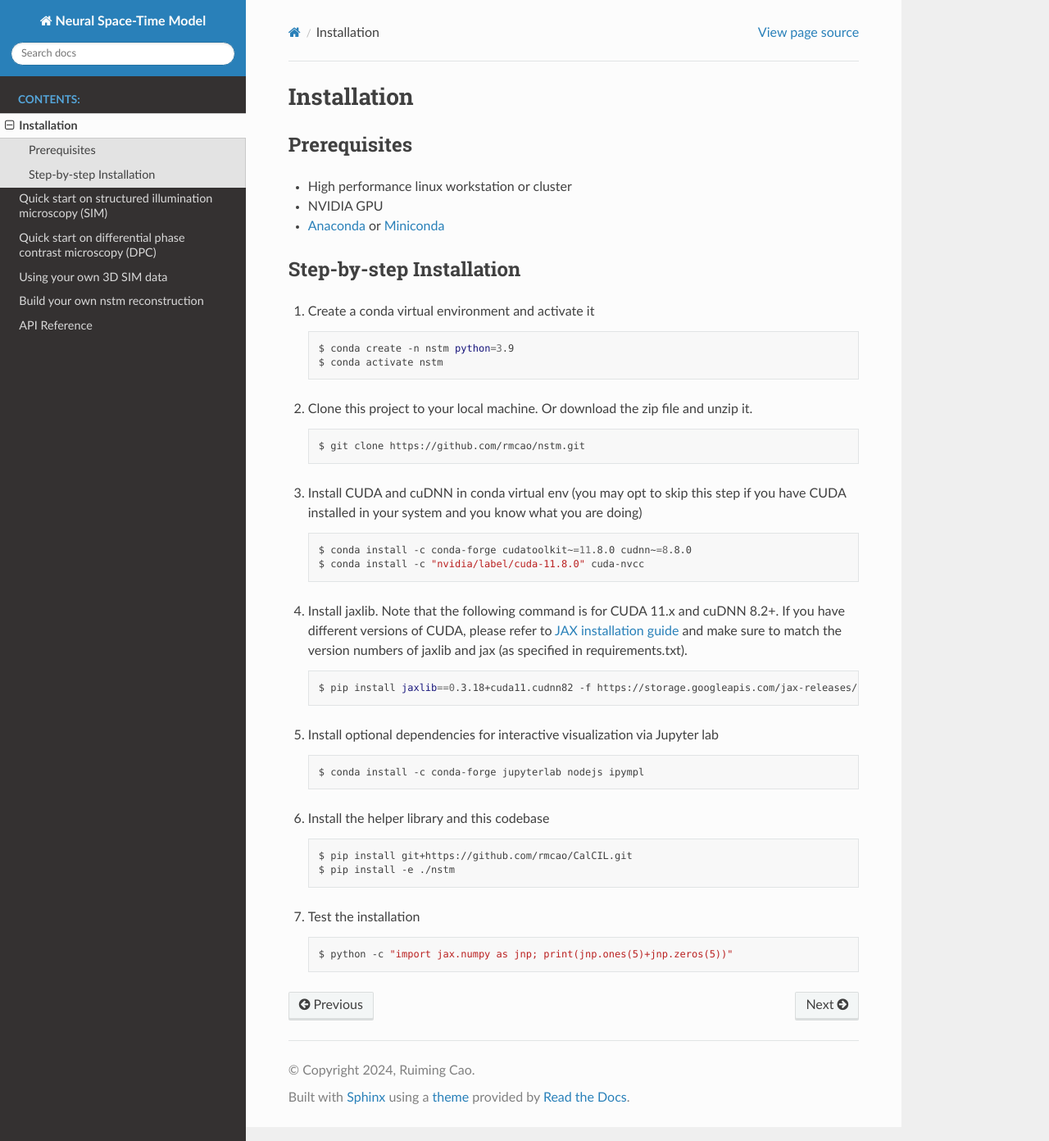
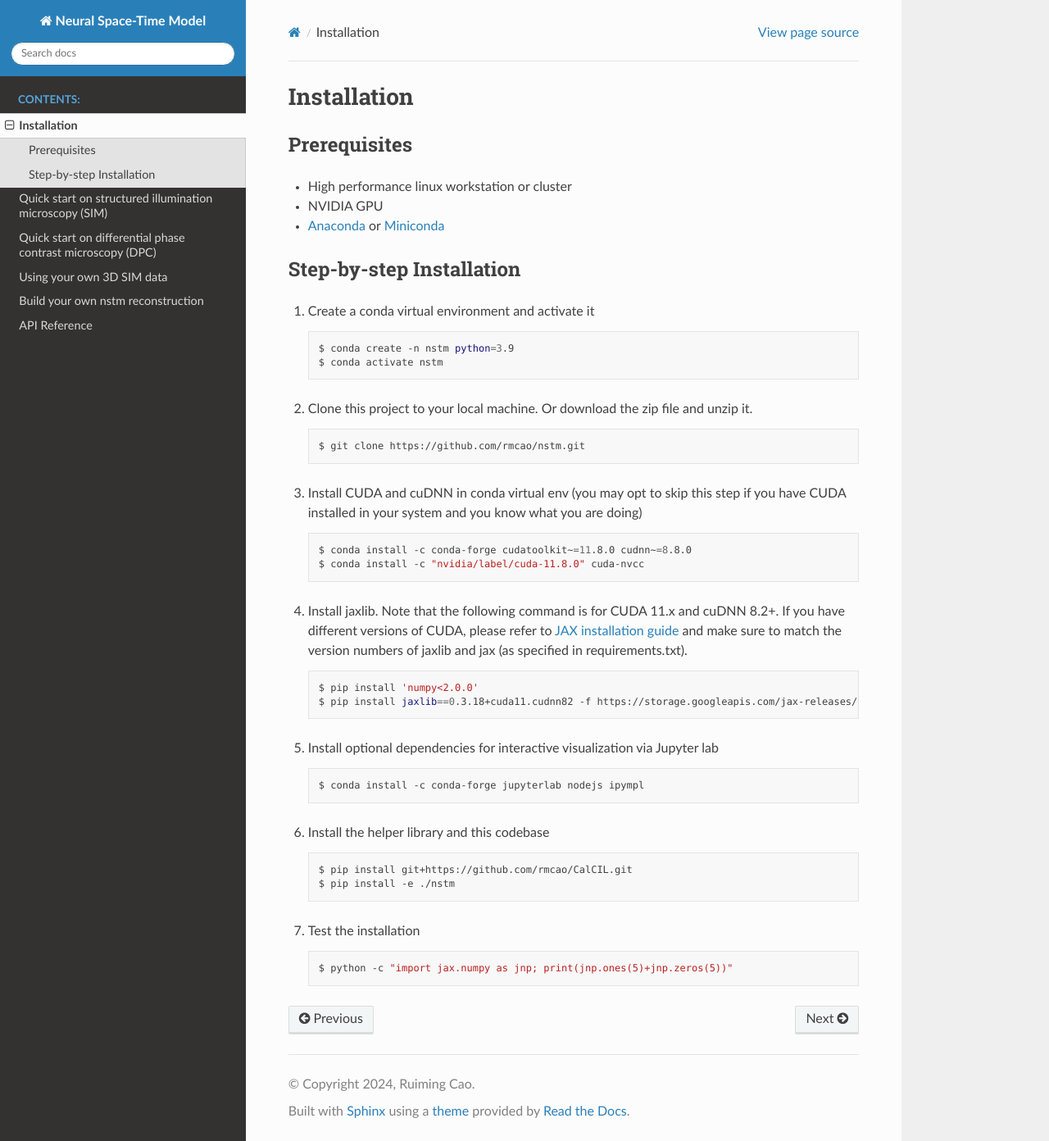
Before and after one commit to rmcao/nstm, a Sphinx documentation site: the page built from docs/installation.rst, in a window 1280 px wide and 1392 px high. Shown: the whole window at 82% size. Built offline with Sphinx 7.4.7 and the Read the Docs theme 2.0.0, drawn with Linux system fonts in a browser that asks for light colours.

Commit message:
force to install numpy<2.0.0, minor fix to avoid gpu not found.

```diff
--- a/docs/installation.rst
+++ b/docs/installation.rst
@@ -35,6 +35,7 @@ Step-by-step Installation
 
    .. code-block:: bash
 
+      $ pip install 'numpy<2.0.0'
       $ pip install jaxlib==0.3.18+cuda11.cudnn82 -f https://storage.googleapis.com/jax-releases/jax_cuda_releases.html
 
 5. Install optional dependencies for interactive visualization via Jupyter lab
--- a/docs/requirements.txt
+++ b/docs/requirements.txt
@@ -17,6 +17,7 @@ matplotlib~=3.7.0
 ipydatawidgets==4.3.2
 ipyvolume==0.6.1
 aicspylibczi>=3.0.5
+numpy<2.0.0
 https://storage.googleapis.com/jax-releases/nocuda/jaxlib-0.3.18-cp39-cp39-manylinux2014_x86_64.whl
 .
 git+https://github.com/rmcao/CalCIL.git
```
Also changed, not shown: README.md (+1 -0 lines), 1 other file.
